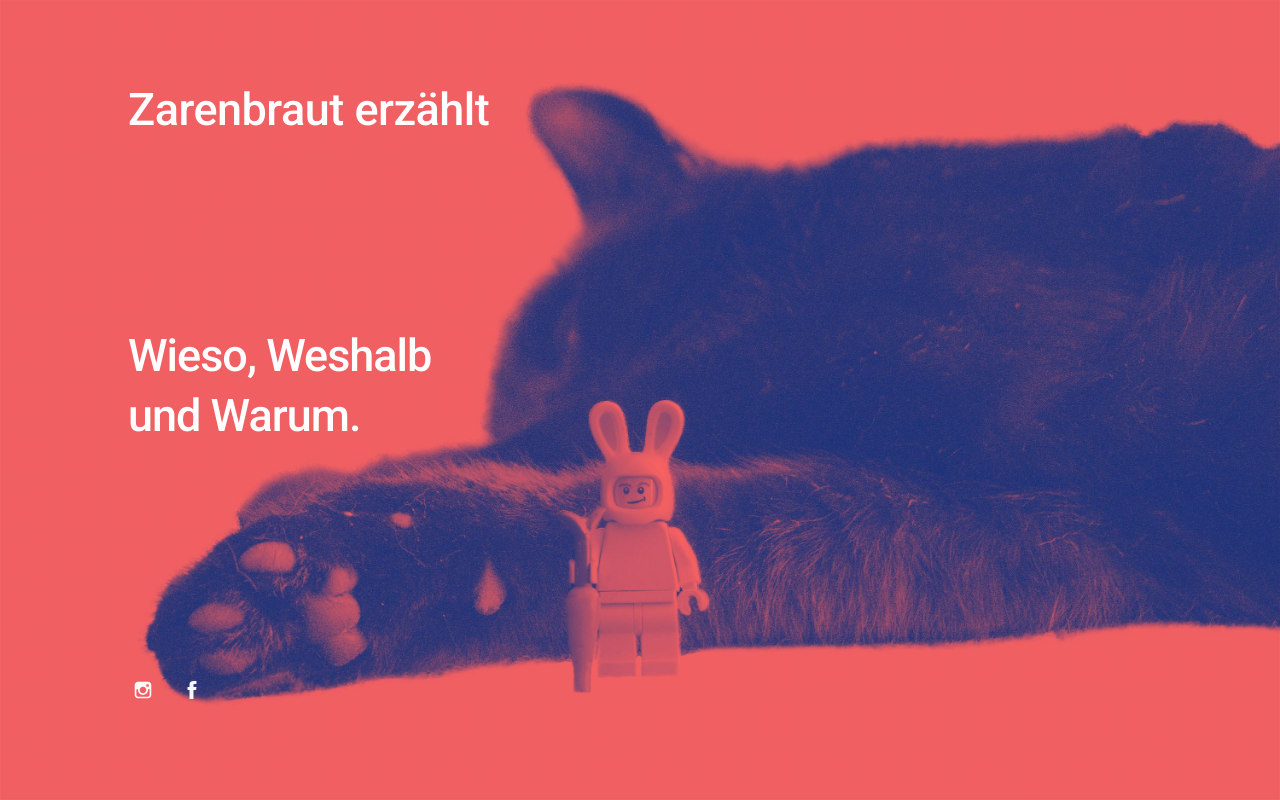
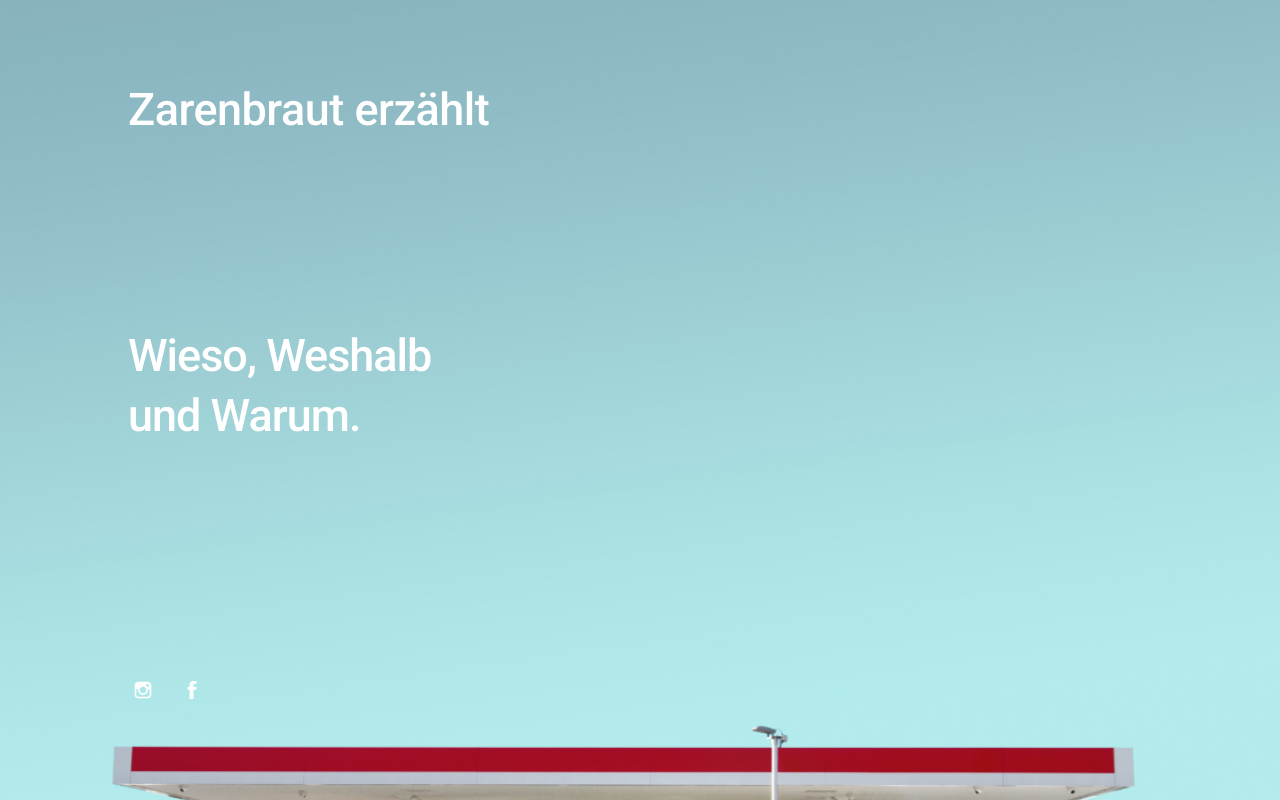
Before and after one commit to Zarenbraut/Zarenbraut.github.io, a plain HTML site: page index.html in a window 1280 px wide. Drawn offline with Linux system fonts and the light colour scheme.

Commit message:
Bild geändert

```diff
--- a/assets/css/me.css
+++ b/assets/css/me.css
@@ -103,7 +103,7 @@ body.page-template-page-fullsingle-me {
   letter-spacing: -0.5px;
   color: #999999;
   color: #fff;
-  background-image: url("../../images/hur.jpg");
+  background-image: url("../../images/verkleinert.jpg");
   background-position: center center;
   background-size: cover; }
   body.page-template-page-fullsingle-me p {
```
Also changed, not shown: images/verkleinert.jpg (added).
